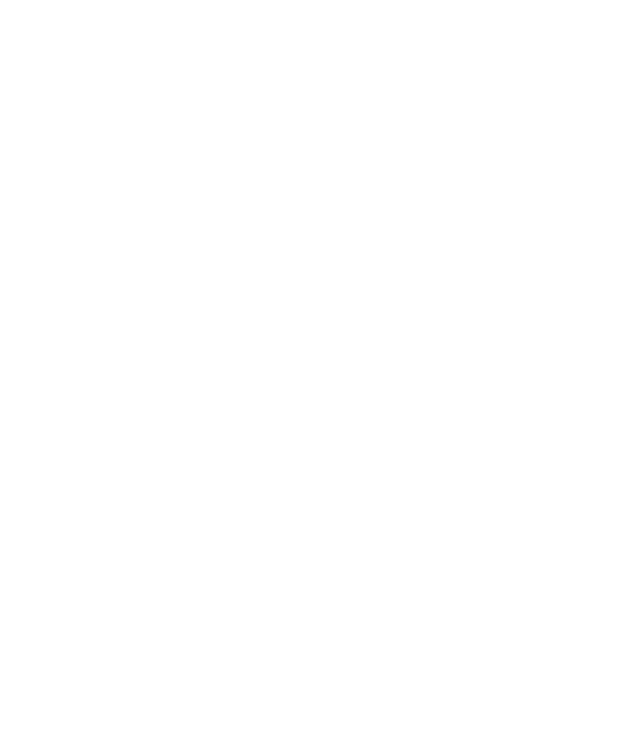
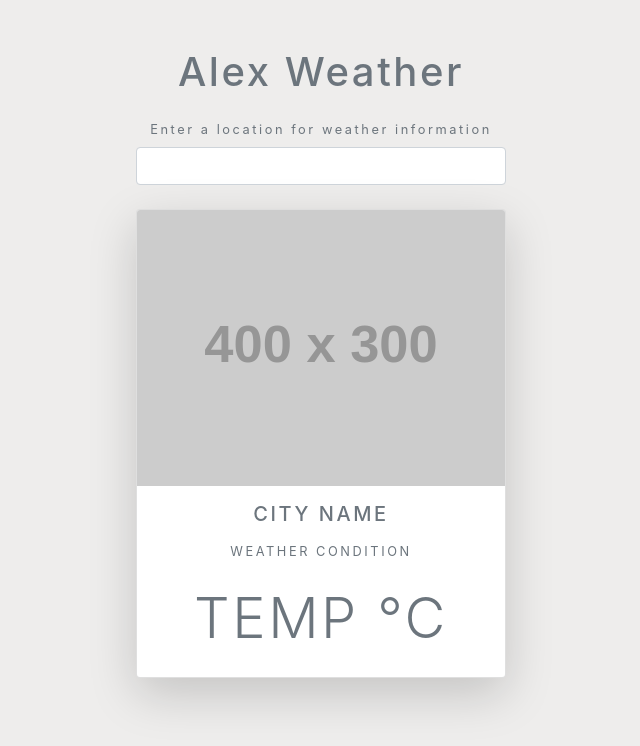
Before and after one commit to ccs211/weather_app, a plain HTML site: page index.html in a window 1280 px wide. Shown: the whole page, without its empty margins (319-959 px from the left). Drawn offline with nearby package versions, Linux system fonts and the light colour scheme; placeholder pictures from the web are drawn by us.

Commit message:
created a template for the weather info card using custom CSS and bootstrap

```diff
--- a/index.html
+++ b/index.html
@@ -8,6 +8,34 @@
 </head>
 <body>
 
+    <div class="container my-5 mx-auto">
+
+        <h1 class="text-muted text-center my-4">Alex Weather</h1>
+
+        <form class="change-location my-4 text-center text-muted">
+            <label for="city">Enter a location for weather information</label>
+            <input type="text" name="city" class="form-control" p-4>
+        </form>
+
+        <div class="card shadow-lg rounded">
+            <img src="https://via.placeholder.com/400x300" class="time card-img-top">
+            <div class="icon bg-light mx-auto text-center">
+                <!-- icon -->
+            </div>
+            <div class="text-muted text-uppercase text-center details">
+                <h5 class="my-3">City name</h5>
+                <div class="my-3">Weather Condition</div>
+                <div class="display-4 my-4">
+                    <span>temp</span>
+                    <span>&deg;C</span>
+                </div>
+            </div>
+        </div>
+
+    </div>
+
+
+
     <script src="scripts/forecast.js"></script>
     <script src="scripts/app.js"></script>
 </body>
--- a/style.css
+++ b/style.css
@@ -0,0 +1,9 @@
+body{
+    background: #eeedec;
+    letter-spacing: 0.2em;
+    font-size: 0.8em;
+}
+
+.container{
+    max-width: 400px;
+}
```
